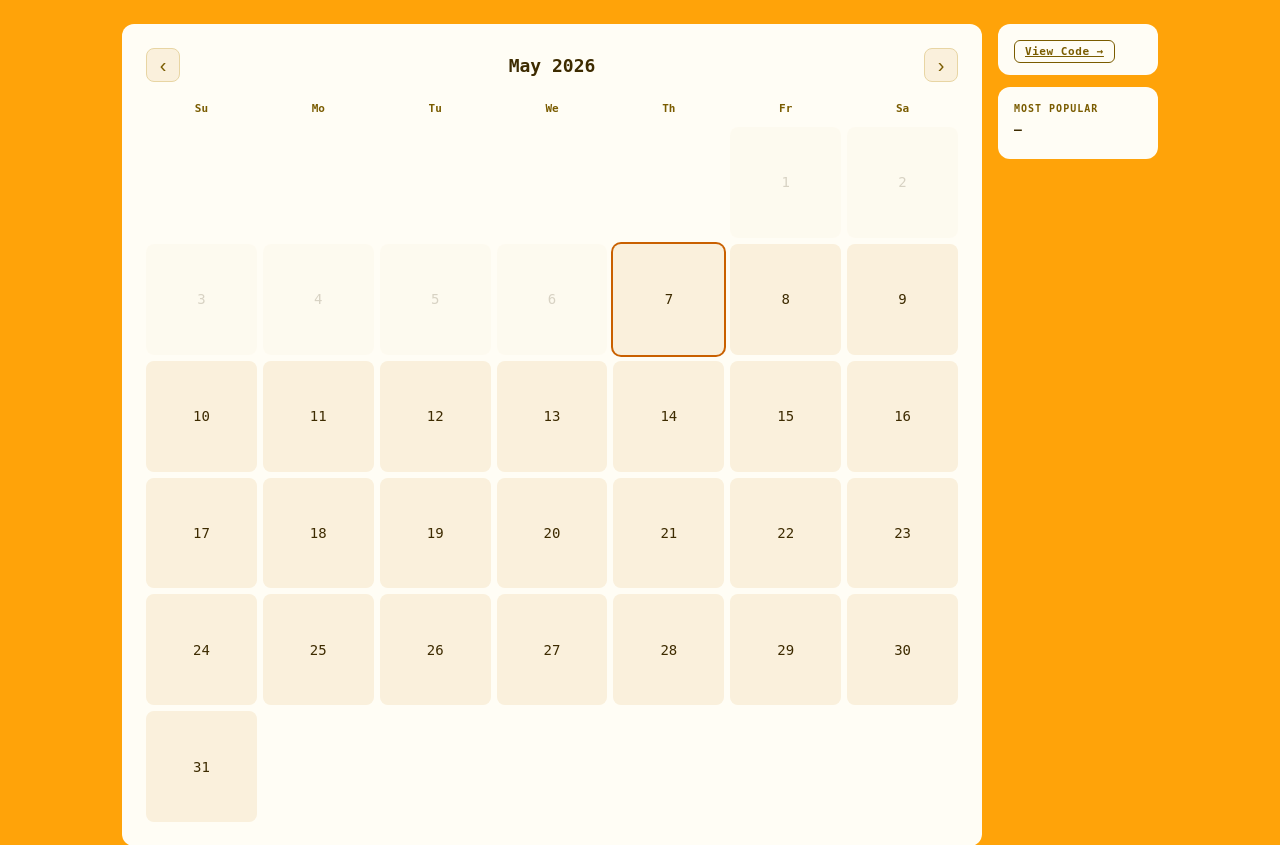
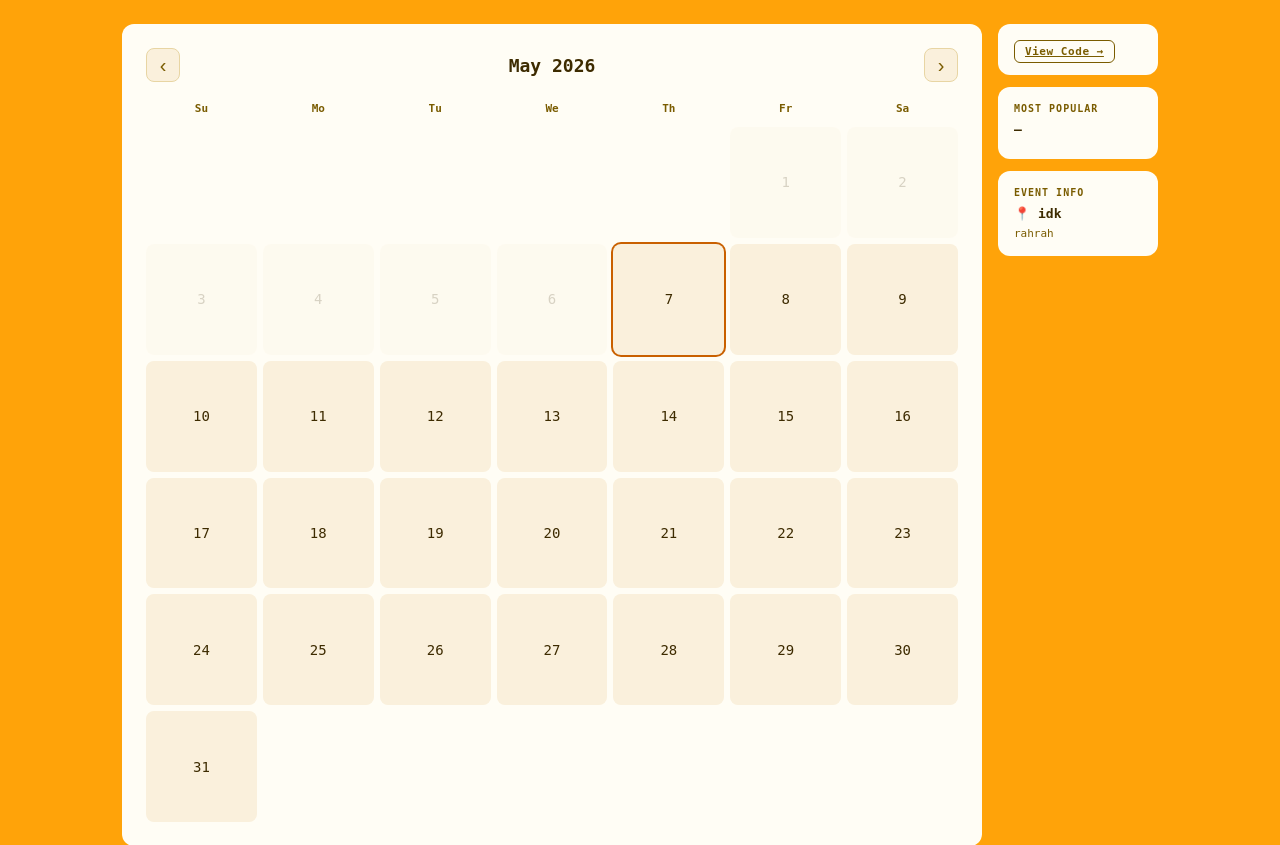
Before and after one commit to tallerasian/Web-Dev-Project, a Flask app: page /event/1/heatmap in a window 1280 px wide. Shown: the part 182-1027 px from the top of the page. Run offline with Flask 3, Linux system fonts and the light colour scheme; a user stored in the database is signed in; some libraries are stand-ins or nearby versions.

Commit message:
Update event heatmap: add location and details to event data and templates

```diff
--- a/app/routes.py
+++ b/app/routes.py
@@ -112,9 +112,11 @@ def event_heatmap(event_id):
     # build a plain dict so both heatmap templates get the same shape regardless of source
     if event.event_type == 'days':
         event_data = {
-            "name": event.name,
-            "from": event.date_from.isoformat() if event.date_from else "",
-            "to":   event.date_to.isoformat()   if event.date_to   else "",
+            "name":     event.name,
+            "from":     event.date_from.isoformat() if event.date_from else "",
+            "to":       event.date_to.isoformat()   if event.date_to   else "",
+            "location": event.location or "",
+            "details":  event.details  or "",
         }
         return render_template("heatmap_days.html.jinja",
                                event=event_data, is_owner=is_owner, event_id=event.id)
@@ -124,6 +126,8 @@ def event_heatmap(event_id):
             "days":      event.days_of_week or "0,1,2,3,4,5,6",
             "time_from": event.time_from.strftime("%H:%M") if event.time_from else "09:00",
             "time_to":   event.time_to.strftime("%H:%M")   if event.time_to   else "17:00",
+            "location":  event.location or "",
+            "details":   event.details  or "",
         }
         return render_template("heatmap_times.html.jinja",
                                event=event_data, is_owner=is_owner, event_id=event.id)
--- a/app/templates/heatmap_days.html.jinja
+++ b/app/templates/heatmap_days.html.jinja
@@ -36,10 +36,8 @@
       <div class="side-panel">
         {% if is_owner %}
           {% if event_id %}
-            <!-- already saved — just show the existing code, don't create again -->
             <a href="/event/{{ event_id }}/code" class="copy-btn">View Code →</a>
           {% else %}
-            <!-- fresh create flow — generate and save the event -->
             <button class="copy-btn" onclick="goToInvite()">Next: Invite →</button>
           {% endif %}
         {% else %}
@@ -51,6 +49,18 @@
         <p id="popular-value" class="side-panel-value">—</p>
         <p id="popular-count" class="side-panel-sub"></p>
       </div>
+      <!-- event info panel — shows location + details if they were set -->
+      {% if event.location or event.details %}
+      <div class="side-panel" id="event-info-panel">
+        <p class="side-panel-label">event info</p>
+        {% if event.location %}
+          <p class="side-panel-value">📍 {{ event.location }}</p>
+        {% endif %}
+        {% if event.details %}
+          <p class="side-panel-sub">{{ event.details }}</p>
+        {% endif %}
+      </div>
+      {% endif %}
       <div class="side-panel hover-panel" id="hover-panel">
         <p class="side-panel-label">available</p>
         <p id="panel-title" class="side-panel-value">—</p>
@@ -62,16 +72,20 @@
 
 {% block scripts %}
   <script>
-    const EVENT_NAME      = {{ event.name | tojson }};
-    const EVENT_DATE_FROM = {{ event.from | tojson }};
-    const EVENT_DATE_TO   = {{ event.to   | tojson }};
+    const EVENT_NAME      = {{ event.name     | tojson }};
+    const EVENT_DATE_FROM = {{ event.from     | tojson }};
+    const EVENT_DATE_TO   = {{ event.to       | tojson }};
+    const EVENT_LOCATION  = {{ (event.location or '') | tojson }};
+    const EVENT_DETAILS   = {{ (event.details  or '') | tojson }};
 
     function goToInvite() {
       const params = new URLSearchParams({
-        name: EVENT_NAME,
-        type: 'days',
-        from: EVENT_DATE_FROM,
-        to:   EVENT_DATE_TO
+        name:     EVENT_NAME,
+        type:     'days',
+        from:     EVENT_DATE_FROM,
+        to:       EVENT_DATE_TO,
+        location: EVENT_LOCATION,
+        details:  EVENT_DETAILS
       });
       window.location.href = '/event/code?' + params.toString();
     }
```
Also changed, not shown: app/templates/heatmap_times.html.jinja (+19 -5 lines), app.db.
